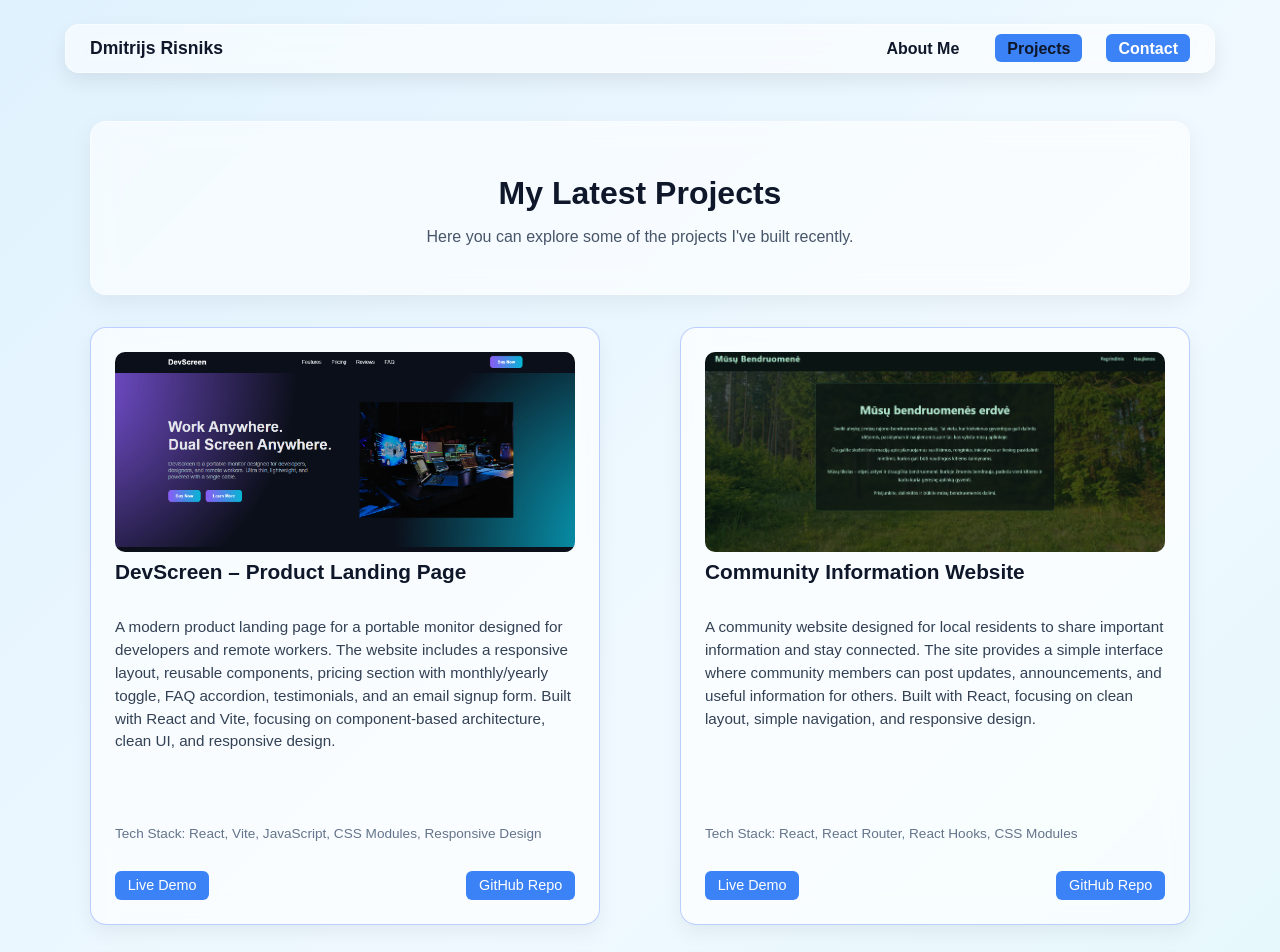
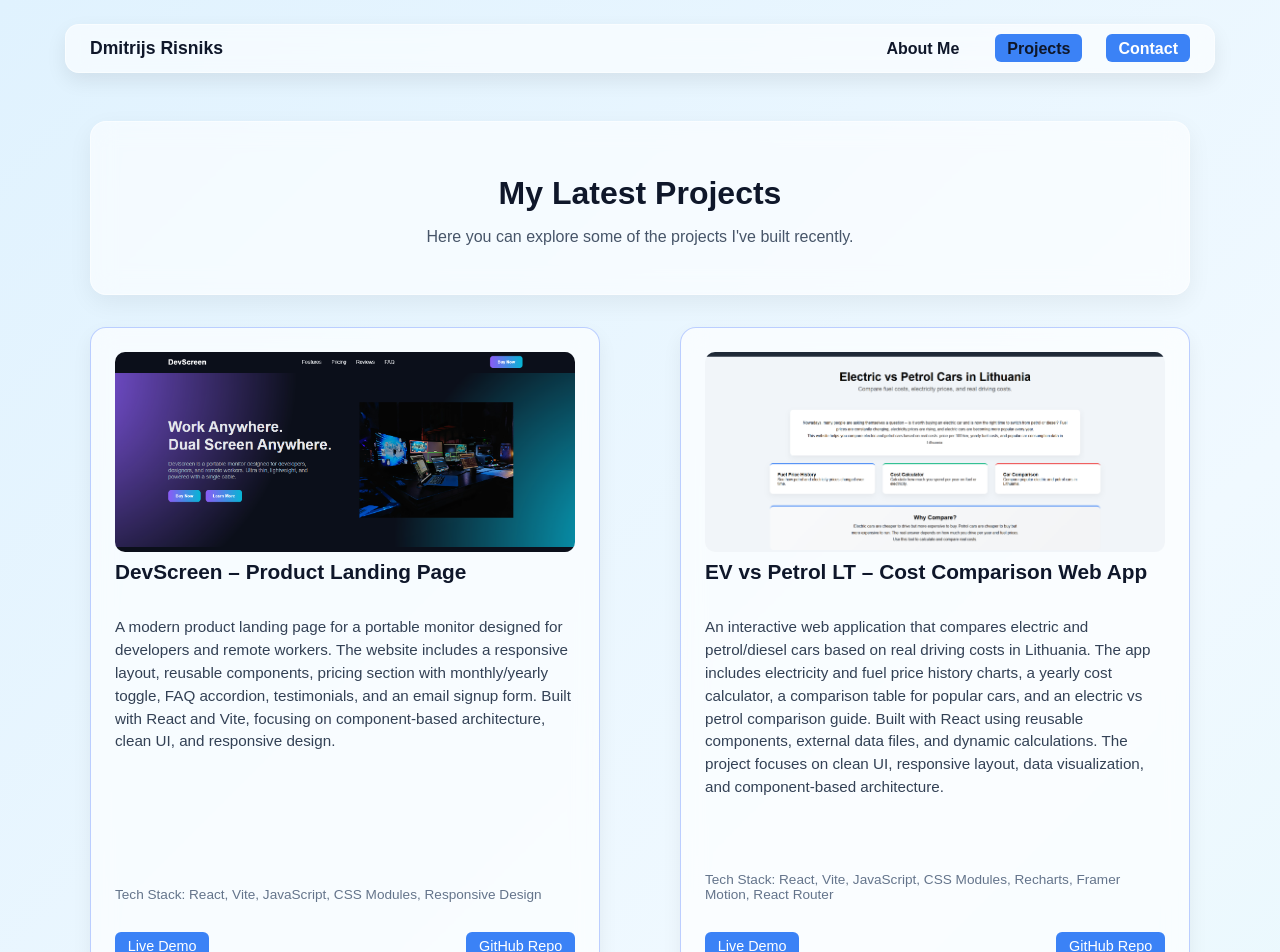
Before and after one commit to DvR1s/Portfolio-Page, a React (Vite) app: page /projects in a window 1280 px wide. Shown: the top 952 px of the page. Built offline with nearby package versions, Linux system fonts and the light colour scheme.

Commit message:
add new project - ev vs petrol

```diff
--- a/src/data/projects.js
+++ b/src/data/projects.js
@@ -2,9 +2,10 @@ import bendriaPNG from "../resources/images/bendria.png";
 import dogFactsPNG from "../resources/images/dogFacts.png";
 import calcutalorPNG from "../resources/images/calculator.png";
 import fakeMonitorPNG from "../resources/images/fakeMonitor.png";
+import evVsPetrolPNG from "../resources/images/evVsPetrol.png"
 
 export const PROJECTS = [
-    {
+  {
     id: 1,
     title: "DevScreen – Product Landing Page",
     image: fakeMonitorPNG,
@@ -16,6 +17,17 @@ export const PROJECTS = [
   },
   {
     id: 2,
+    title: "EV vs Petrol LT – Cost Comparison Web App",
+    image: evVsPetrolPNG,
+    description:
+      "An interactive web application that compares electric and petrol/diesel cars based on real driving costs in Lithuania. The app includes electricity and fuel price history charts, a yearly cost calculator, a comparison table for popular cars, and an electric vs petrol comparison guide. Built with React using reusable components, external data files, and dynamic calculations. The project focuses on clean UI, responsive layout, data visualization, and component-based architecture.",
+    techStack:
+      "React, Vite, JavaScript, CSS Modules, Recharts, Framer Motion, React Router",
+    projectLink: "https://ev-vs-petrol.vercel.app/",
+    gitLink: "https://github.com/DvR1s/ev-vs-petrol.git",
+  },
+  {
+    id: 3,
     title: "Community Information Website",
     image: bendriaPNG,
     description:
@@ -25,7 +37,7 @@ export const PROJECTS = [
     gitLink: "https://github.com/DvR1s/localNews-app.git",
   },
   {
-    id: 3,
+    id: 4,
     title: "Dog Facts API Website",
     image: dogFactsPNG,
     description:
@@ -35,7 +47,7 @@ export const PROJECTS = [
     gitLink: "https://github.com/DvR1s/Dog-API.git",
   },
   {
-    id: 4,
+    id: 5,
     title: "3D Print Cost Calculator",
     image: calcutalorPNG,
     description:
```
Also changed, not shown: src/resources/images/evVsPetrol.png (added).
